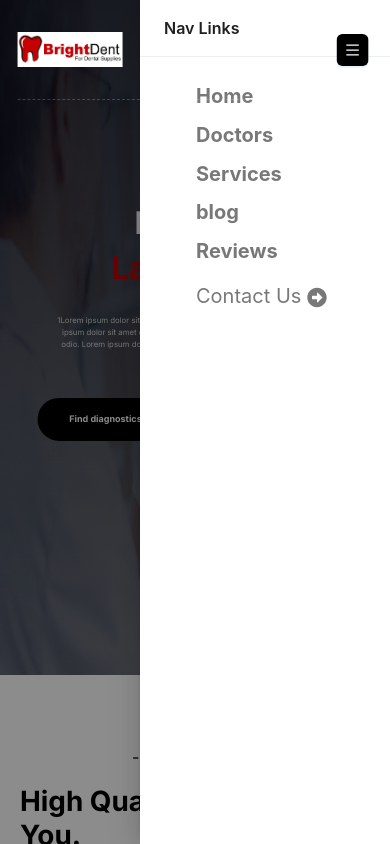
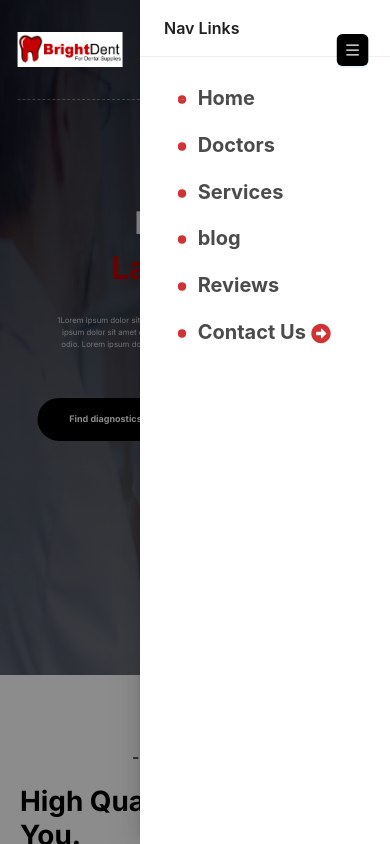
Before and after one commit to MizoDaw/Bright-Dent-Website, a React (Create React App) app: page / in a window 390 px wide. Both pictures are taken after a click on the button 352 px from the left and 49 px from the top of the page. Shown: the top 844 px of the page. Built offline with nearby package versions, Linux system fonts and the light colour scheme; a web font is replaced by a local one.

Commit message:
update menu nav

```diff
--- a/src/Layout/Ui/Header.tsx
+++ b/src/Layout/Ui/Header.tsx
@@ -6,6 +6,7 @@ import { Button } from 'antd';
 import { useTranslation } from 'react-i18next';
 import { FaArrowAltCircleRight } from 'react-icons/fa';
 import ContactForm from '../../Components/Done/ContactForm';
+import { TbPointFilled } from "react-icons/tb";
 
 const Header = () => {
   const [t] = useTranslation();
@@ -58,13 +59,13 @@ const Header = () => {
             title='Nav Links'
             button={<Button icon={<MenuOutlined />} type='primary' />}
           >
-            <ul className='DrawerLinks'>
-            <li> <a href='/#NewHeroSection'>{t('Home')}</a> </li>
-          <li> <Link to='/doctors'>{t('Doctors')}</Link> </li>
-          <li> <a href='/#Services'>{t('Services')}</a> </li>
-          <li> <a href='/#Update'>{t('blog')}</a> </li>
-          <li> <a href='/#Reviews'>{t('Reviews')}</a> </li>
-          <li> <div  onClick={showModal}>{t('Contact Us')} <FaArrowAltCircleRight /></div> </li>
+        <ul className='DrawerLinks'>
+          <li><TbPointFilled/> <a href='/#NewHeroSection'>{t('Home')}</a> </li>
+          <li><TbPointFilled/> <Link to='/doctors'>{t('Doctors')}</Link> </li>
+          <li><TbPointFilled/> <a href='/#Services'>{t('Services')}</a> </li>
+          <li><TbPointFilled/> <a href='/#Update'>{t('blog')}</a> </li>
+          <li><TbPointFilled/> <a href='/#Reviews'>{t('Reviews')}</a> </li>
+          <li><TbPointFilled/> <a  onClick={showModal}>{t('Contact Us')} <FaArrowAltCircleRight /></a> </li>
             </ul>
           </WithDrawer>
         </div>
--- a/src/Styles/Layout/Header.scss
+++ b/src/Styles/Layout/Header.scss
@@ -224,28 +224,31 @@
  .DrawerLinks {
             margin-bottom: 0;
             display: flex;
+
+            // background: #000;
             flex-direction: column;
-            gap: 2vw;
+            gap: .2vw;
 
 
             svg {
                 height: 45px;
-                // cursor: pointer;
-
             }
 
             ul{
                 padding-left: 0 !important;
             }
             li {
+                svg{
+                    color: var(--secondary);
+                }
                 all: unset;
                 @include underLineText(var(--primary), var(--secondary));
                 // cursor: pointer;
                 padding-bottom: 1px;
-                opacity: .6;
+                opacity: .8;
+
                 font-size: 20px;
-                                padding-left: 0 !important;
-
+                padding-left: 0 !important;
                 a{
                     &:hover{
                     color: var(--secondary) !important;
@@ -263,8 +266,10 @@
             }
         }
 
-
-
         :where(.css-dev-only-do-not-override-p7e5j5).ant-float-btn-primary .ant-float-btn-body{
             background: var(--primary) !important;
         }
+        .ant-drawer-body{
+            padding:  0 !important;
+            padding-top: 20px !important;
+        }
```
